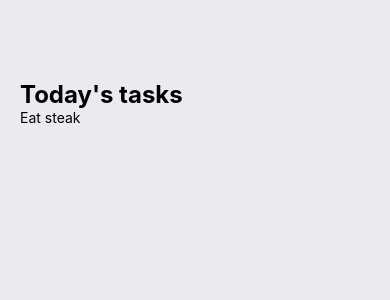
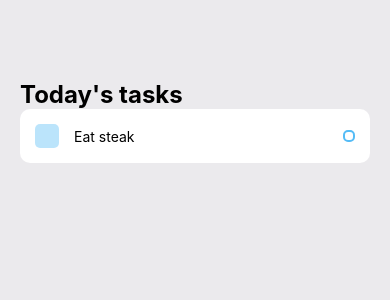
Before and after one commit to steakncheese/rn-workshop, a React Native app in the folder todoList/: screen / in a window 390 px wide. Shown: the top 300 px of the page. Built offline with nearby package versions, Linux system fonts and the light colour scheme.

Commit message:
styles: Tasks button add blue square and round dot

```diff
--- a/todoList/components/Task.js
+++ b/todoList/components/Task.js
@@ -1,14 +1,51 @@
 import React from "react";
-import { View, Text, StyleSheet } from "react-native";
+import { View, Text, StyleSheet, TouchableOpacity } from "react-native";
 
 const Task = (props) => {
   return (
-    <View>
-      <Text>{props.text}</Text>
+    <View style={styles.item}>
+      <View style={styles.itemLeft}>
+        <View style={styles.square}></View>
+        <Text style={styles.itemText}>{props.text}</Text>
+      </View>
+      <View style={styles.circular}></View>
     </View>
   );
 };
 
-const style = StyleSheet.create({});
+const styles = StyleSheet.create({
+  item: {
+    backgroundColor: "#fff",
+    padding: 15,
+    borderRadius: 10,
+    flexDirection: "row",
+    alignItems: "center",
+    justifyContent: "space-between",
+    marginBottom: 20,
+  },
+  itemLeft: {
+    flexDirection: "row",
+    alignItems: "center",
+    flexWrap: "wrap",
+  },
+  square: {
+    width: 24,
+    height: 24,
+    backgroundColor: "#55BCF6",
+    opacity: 0.4,
+    borderRadius: 5,
+    marginRight: 15,
+  },
+  itemText: {
+    maxWidth: "80%",
+  },
+  circular: {
+    width: 12,
+    height: 12,
+    borderColor: "#55BCF6",
+    borderWidth: 2,
+    borderRadius: 5,
+  },
+});
 
 export default Task;
```
